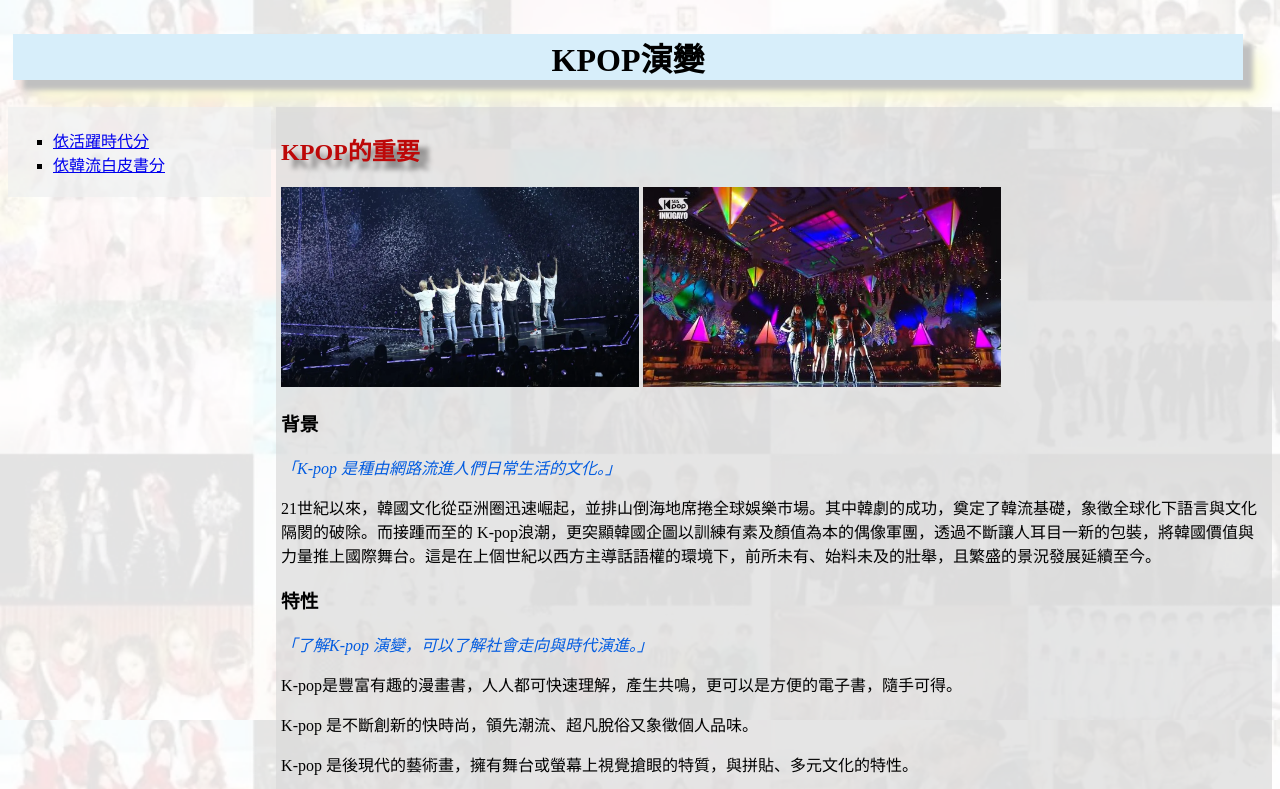
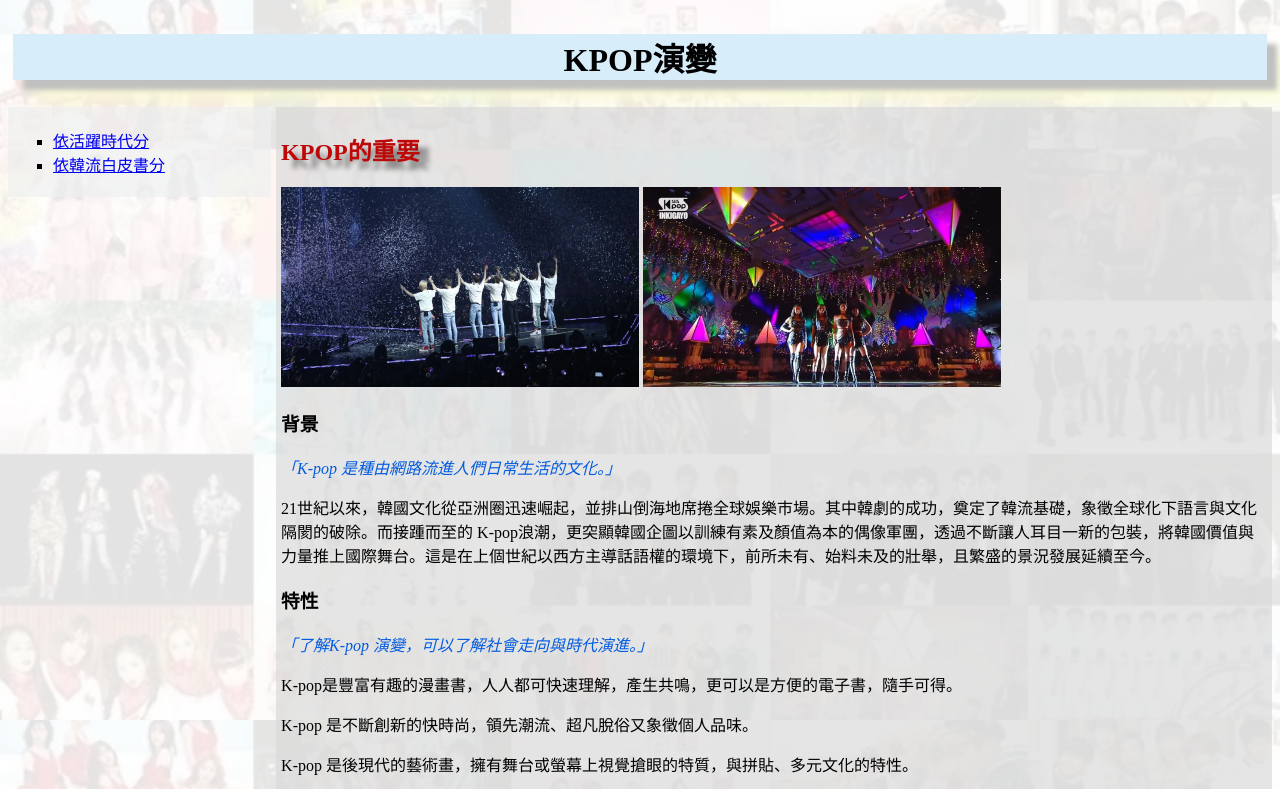
Before and after one commit to ajenny867523/ajenny867523.github.io, a plain HTML site: page Last/網站.html in a window 1280 px wide. Shown: the top 789 px of the page. Drawn offline with Linux system fonts and the light colour scheme.

Commit message:
Update 網站.html

```diff
--- a/Last/網站.html
+++ b/Last/網站.html
@@ -12,7 +12,7 @@
   </head>
   <body>
     <header>
-      <h1 style="text-align:center; width:1230px; background-color:rgb(215, 238, 250); box-shadow:10px 10px 5px silver, 20px 20px 20px lightgoldenrodyellow"> KPOP演變 </h1>
+      <h1 style="text-align:center; width:100%; background-color:rgb(215, 238, 250); box-shadow:10px 10px 5px silver, 20px 20px 20px lightgoldenrodyellow"> KPOP演變 </h1>
     </header>
     <nav>
       <ul type="square">
```
